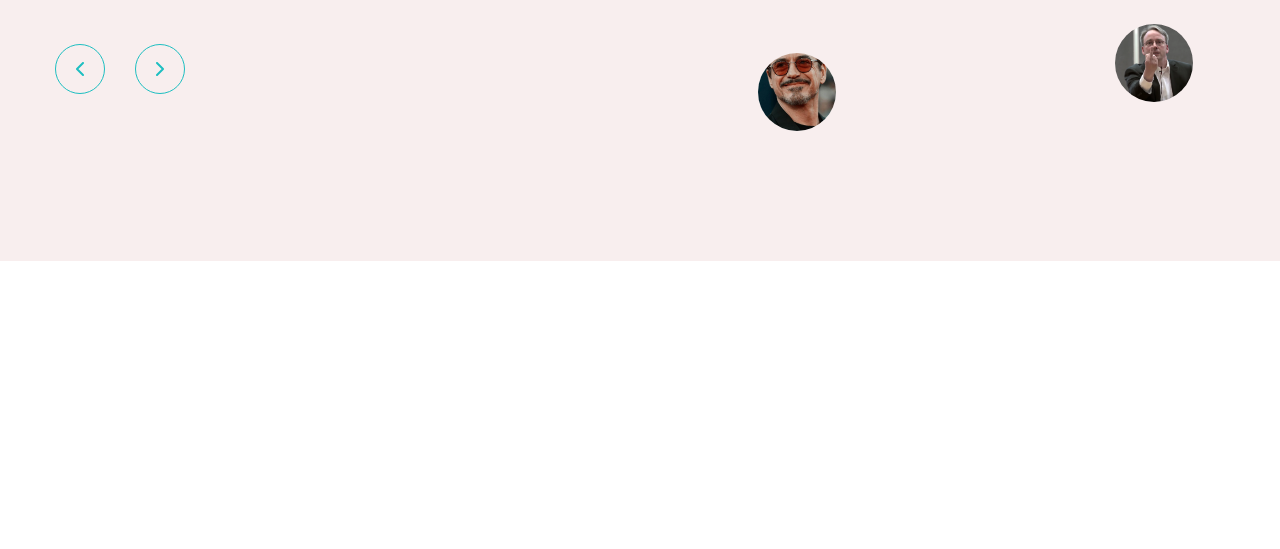
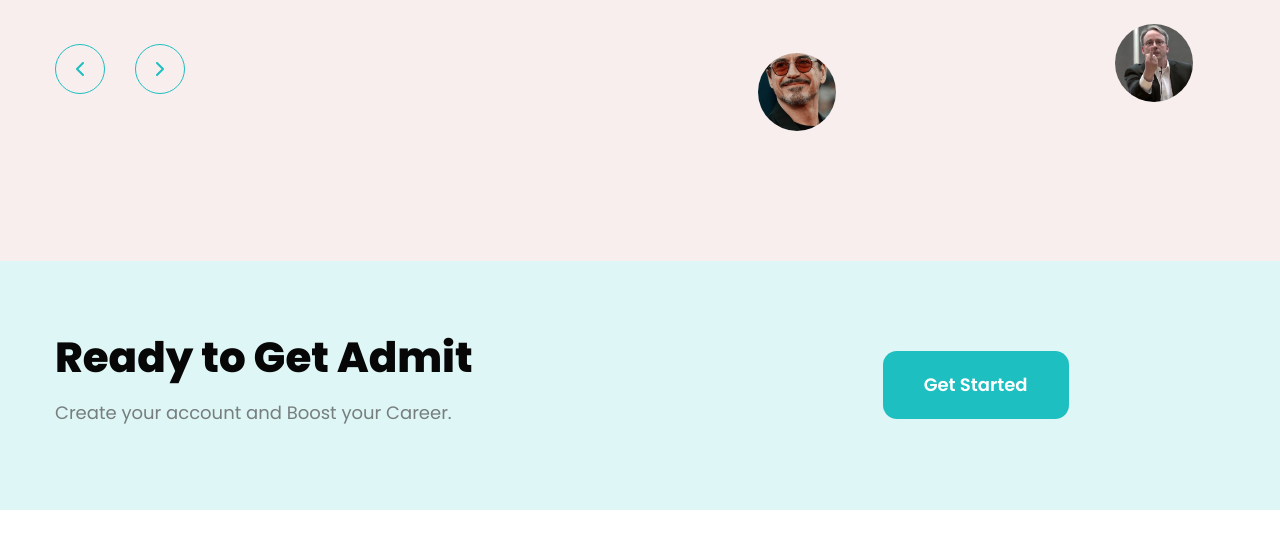
Before and after one commit to ZlatanMinh123/HTML-CSS-Project, a plain HTML site: page index.html in a window 1280 px wide. Shown: the part 3340-3889 px from the top of the page. Drawn offline with Linux system fonts and the light colour scheme.

Commit message:
Do section Sign-Up

```diff
--- a/assets/css/styles.css
+++ b/assets/css/styles.css
@@ -46,10 +46,25 @@ a {
     font-weight: 700;
 }
 
+.heading.lv2 {
+    font-size: 4.2rem;
+}
+
 .section {
     color: #767e7e;
     font-size: 1.2rem;
     font-weight: 700;
+}
+
+.cta {
+    min-width: 186px;
+    line-height: 68px;
+    border-radius: 14px;
+    background: var(--primary-color);
+    color: #fff;
+    font-size: 1.8rem;
+    font-weight: 600;
+    padding: 0 41px;
 }
 
 /* ============================================== HEADER  ============================================ */
@@ -160,17 +175,6 @@ a {
     margin-top: 52px;
     display: flex;
     align-items: center;
-}
-
-.hero .content-block .hero-cta {
-    min-width: 186px;
-    line-height: 68px;
-    border-radius: 14px;
-    background: var(--primary-color);
-    color: #fff;
-    font-size: 1.8rem;
-    font-weight: 600;
-    padding: 0 41px;
 }
 
 .hero .content-block .icon {
@@ -313,7 +317,6 @@ a {
 .features .content .heading.lv2 {
     margin-top: 18px;
     width: 577px;
-    font-size: 4.2rem;
     line-height: 1.33; /* 133.333% */
 }
 
@@ -365,7 +368,6 @@ a {
 /* Popular-top */
 .popular .popular-top .heading.lv2 {
     margin-top: 18px;
-    font-size: 4.2rem;
 }
 
 .popular .popular-top .desc {
@@ -647,3 +649,28 @@ a {
     top: 107px;
     left: 273px;
 }
+
+/* ================================ SIGN-UP =============================== */
+.sign-up {
+    background: #def6f5;
+}
+
+.sign-up .body {
+    display: flex;
+    align-items: center;
+}
+
+.sign-up .info {
+    padding: 76px 410px 88px 0;
+}
+
+.sign-up .info .heading.lv2 {
+    color: #070707;
+}
+
+.sign-up .info .desc {
+    margin-top: 25px;
+    color: #767e7e;
+    font-size: 1.8rem;
+    font-weight: 400;
+}
--- a/index.html
+++ b/index.html
@@ -59,7 +59,7 @@
                             knowledge from our world-class platform.
                         </p>
                         <div class="cta-group">
-                            <a href="#!" class="btn hero-cta">Get Started</a>
+                            <a href="#!" class="btn cta">Get Started</a>
                             <div class="icon">
                                 <img src="./assets/icons/hero-icon.svg" alt="">
                             </div>
@@ -331,6 +331,20 @@
                 </div>
             </div>
         </div>
+
+        <!-- =================== SIGN-UP ====================== -->
+        <div class="sign-up">
+            <div class="main-content">
+                <div class="body">
+                    <div class="info">
+                        <h2 class="heading lv2">Ready to Get Admit</h2>
+                        <p class="desc">Create your account and Boost your Career.</p>
+                    </div>
+                    <a href="#!" class="btn cta">Get Started</a>
+                </div>
+            </div>
+        </div>
+
     </main>
 </body>
 
```
